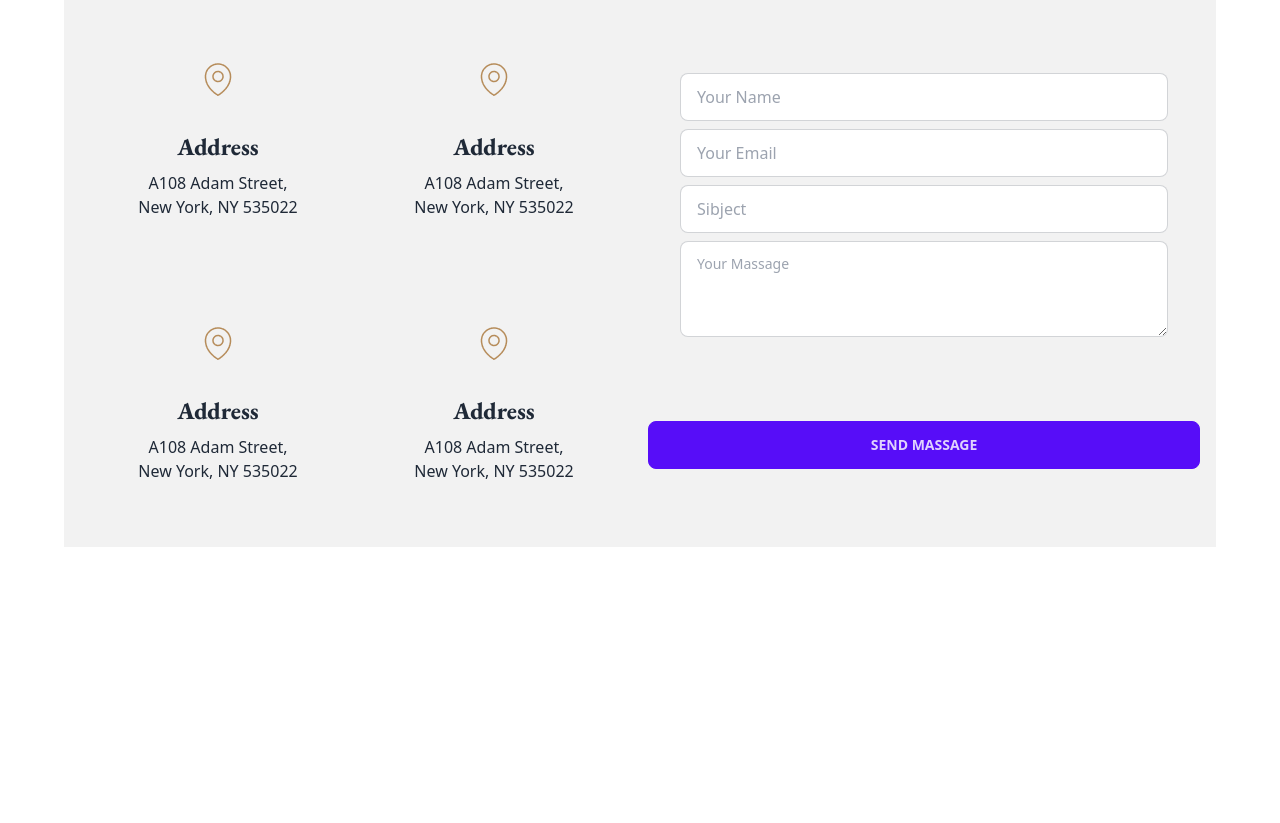
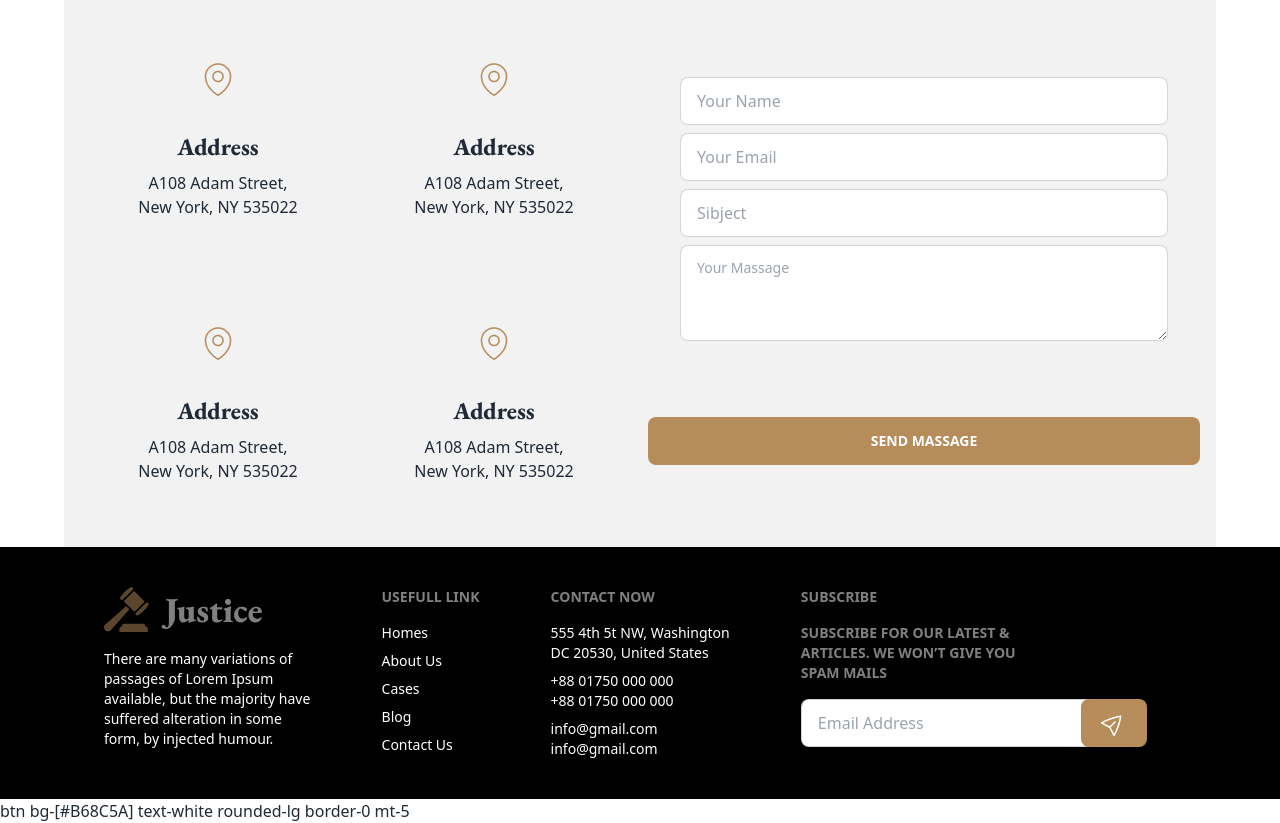
Before and after one commit to MohsenAlMahmud/mm-legal-solution, a plain HTML site: page index.html in a window 1280 px wide. Shown: the part 3919-4742 px from the top of the page. Before the commit the page ends 4466 px from the top, so only its background shows below. Drawn offline with nearby package versions, Linux system fonts and the light colour scheme.

Commit message:
complete all mejor parts. some mainor parts are spare for future idle time, if i got ever

```diff
--- a/index.html
+++ b/index.html
@@ -344,7 +344,7 @@
                       </div>
                       </div>
                       <div class="form-control mt-6">
-                        <button class="btn btn-primary mt-7">Send Massage</button>
+                        <button class="btn bg-[#B68C5A] text-white rounded-lg border-0 mt-5">Send Massage</button>
                       </div>
                     </div>
                   </div>
@@ -354,6 +354,55 @@
           </div>
     </main>
 
+    <!-- Footer Section -->
+    <footer class="bg-black">
+      <section class="footer max-w-6xl m-auto p-10 bg-black text-base-content">
+        <div class=" text-white">
+          <span class="footer-title"><img src="./images/logo.png" alt=""></span>
+          <a class="link link-hover">There are many variations of <br> passages of Lorem Ipsum <br> available, but the majority have <br> suffered alteration in some <br> form, by injected humour.</a>
+
+        </div>
+        <div class=" text-white">
+          <span class="footer-title">Usefull Link</span>
+          <a class="link link-hover">Homes</a>
+          <a class="link link-hover">About Us</a>
+          <a class="link link-hover">Cases</a>
+          <a class="link link-hover">Blog</a>
+          <a class="link link-hover">Contact Us</a>
+        </div>
+        <div class=" text-white">
+          <span class="footer-title">Contact Now</span>
+          <a class="link link-hover">555 4th 5t NW, Washington <br>
+            DC 20530, United States</a>
+          <a class="link link-hover">+88 01750 000 000 <br>
+            +88 01750 000 000</a>
+          <a class="link link-hover">info@gmail.com <br>
+            info@gmail.com</a>
+        </div>
+        <div class=" text-white">
+          <span class="footer-title">Subscribe</span>
+          <span class="footer-title">Subscribe for our latest & <br> Articles. We Won’t Give You <br> Spam Mails</span>
+          <div class="form-control w-80">
+
+            <div class="relative">
+              <input type="text" placeholder="Email Address" class="input input-bordered w-full pr-16" />
+              <button class="btn bg-[#B68C5A] absolute rounded-lg -ml-10 border-0"><svg xmlns="http://www.w3.org/2000/svg" width="34" height="34" viewBox="0 0 34 34" fill="none">
+                <g clip-path="url(#clip0_12_37)">
+                <path d="M12.7279 21.2427L4.52197 16.8989C10.4846 13.6228 16.9629 11.3888 23.6775 10.2931C22.5826 17.0078 20.3492 23.4863 17.0738 29.4494L12.7279 21.2427ZM12.7279 21.2427L18.0312 15.9394" stroke="white" stroke-width="1.5" stroke-linecap="round" stroke-linejoin="round"/>
+                </g>
+                <defs>
+                <clipPath id="clip0_12_37">
+                <rect width="24" height="24" fill="white" transform="translate(0 17) rotate(-45)"/>
+                </clipPath>
+                </defs>
+                </svg></button>
+            </div>
+          </div>
+        </div>
+      </section>
+    </footer>
+    btn bg-[#B68C5A] text-white rounded-lg border-0 mt-5
+
 </body>
 
 </html>
```
